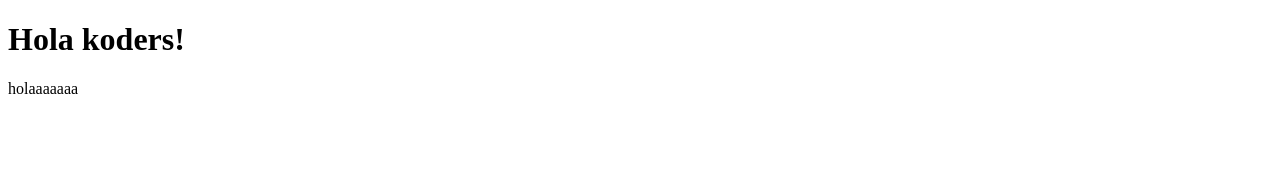
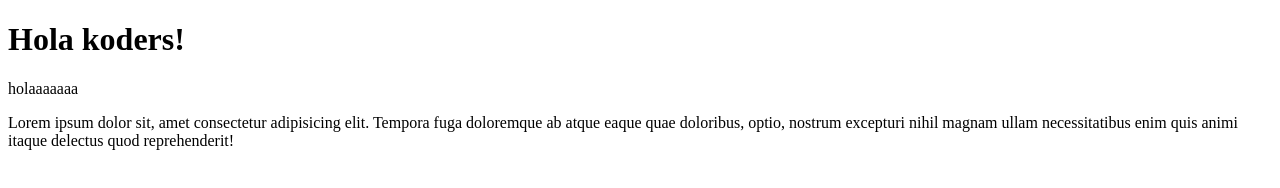
Before and after one commit to tamij12/miWeb, a plain HTML site: page index.html in a window 1280 px wide. Drawn offline with Linux system fonts and the light colour scheme.

Commit message:
texto lorem ipsu

```diff
--- a/index.html
+++ b/index.html
@@ -8,5 +8,6 @@
 <body>
     <h1>Hola koders!</h1>
     <span>holaaaaaaa</span>
+    <p>Lorem ipsum dolor sit, amet consectetur adipisicing elit. Tempora fuga doloremque ab atque eaque quae doloribus, optio, nostrum excepturi nihil magnam ullam necessitatibus enim quis animi itaque delectus quod reprehenderit!</p>
 </body>
 </html>
```
